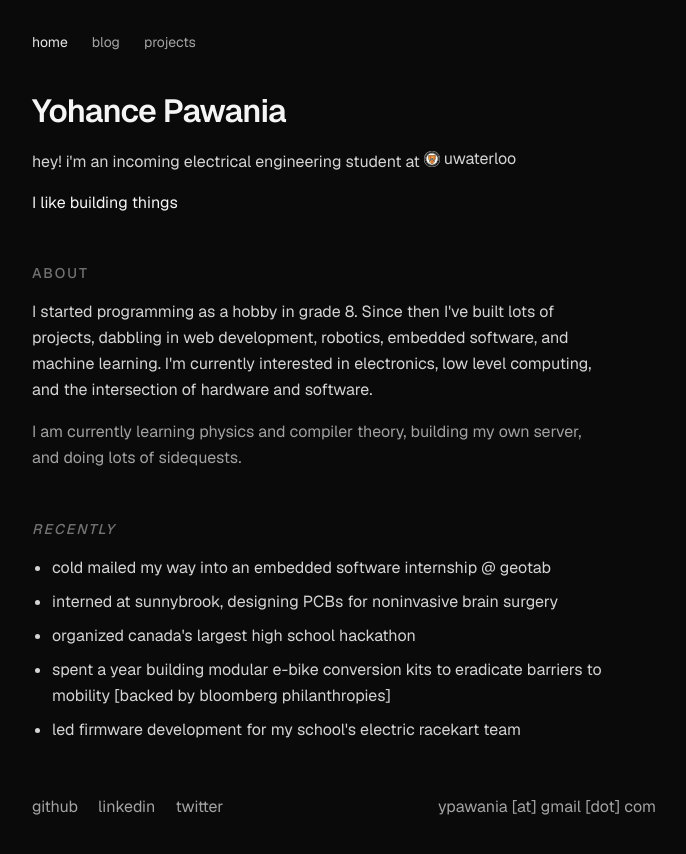
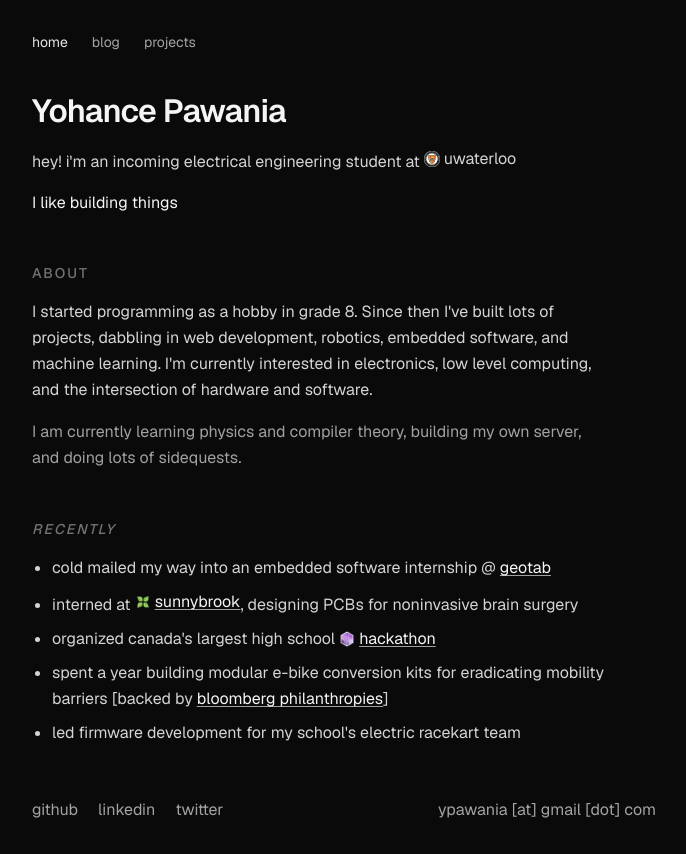
Before and after one commit to ypawania/yohancepawania.dev, a Next.js app: page / in a window 1280 px wide. Shown: the whole page, without its empty margins (296-982 px from the left). Built offline with nearby package versions, Linux system fonts and the light colour scheme.

Commit message:
Added links

```diff
--- /dev/null
+++ b/app/components/text-link.tsx
@@ -0,0 +1,26 @@
+import React from "react";
+
+type TextLinkProps = {
+  href: string;
+  children: React.ReactNode;
+  target?: string;
+  rel?: string;
+};
+
+export default function TextLink({
+  href,
+  children,
+  target = "_blank",
+  rel = "noopener noreferrer",
+}: TextLinkProps) {
+  return (
+    <a
+      href={href}
+      target={target}
+      rel={rel}
+      className="underline decoration-neutral-400 underline-offset-2 text-neutral-100 transition-all duration-150 hover:text-neutral-50 hover:italic hover:decoration-neutral-200"
+    >
+      {children}
+    </a>
+  );
+}
--- a/app/page.tsx
+++ b/app/page.tsx
@@ -1,5 +1,6 @@
 import Image from "next/image";
 import CopyEmailLink from "./components/copy-email-link";
+import TextLink from "./components/text-link";
 
 export default function Home() {
   return (
@@ -36,8 +37,8 @@ export default function Home() {
             About
           </h2>
           <p className="max-w-xl text-sm leading-relaxed text-neutral-300 sm:text-base">
-            I started programming as a hobby in grade 8. Since then I've built lots of projects, dabbling
-            in web development, robotics, embedded software, and machine learning. I'm currently interested
+            I started programming as a hobby in grade 8. Since then I&apos;ve built lots of projects, dabbling
+            in web development, robotics, embedded software, and machine learning. I&apos;m currently interested
             in electronics, low level computing, and the intersection of hardware and software.
           </p>
           <p className="max-w-xl text-sm leading-relaxed text-neutral-400 sm:text-base">
@@ -50,11 +51,11 @@ export default function Home() {
             <i>recently</i>
           </h2>
           <ul className="list-disc space-y-2 pl-5 text-sm leading-relaxed text-neutral-300 sm:text-base">
-            <li>cold mailed my way into an embedded software internship @ geotab</li>
-            <li>interned at sunnybrook, designing PCBs for noninvasive brain surgery</li>
-            <li>organized canada's largest high school hackathon</li>
-            <li>spent a year building modular e-bike conversion kits to eradicate barriers to mobility [backed by bloomberg philanthropies]</li>
-            <li>led firmware development for my school's electric racekart team</li>
+            <li>cold mailed my way into an embedded software internship @ <TextLink href="https://www.geotab.com">geotab</TextLink></li>
+            <li>interned at <span className="inline-flex items-center gap-1 whitespace-nowrap"><Image src="/assets/Sunnybrook.png" alt="Sunnybrook" width={16} height={16} className="h-[1em] w-auto" /><TextLink href="https://www.sunnybrook.ca">sunnybrook</TextLink></span>, designing PCBs for noninvasive brain surgery</li>
+            <li>organized <span className="inline-flex items-center gap-1 whitespace-nowrap">canada&apos;s largest high school <Image src="/assets/eurekahacks-logo.svg" alt="Eurekahacks" width={16} height={16} className="h-[1em] w-auto" /> <TextLink href="https://2025.eurekahacks.ca/">hackathon</TextLink> </span></li>
+            <li>spent a year building modular e-bike conversion kits for eradicating mobility barriers [backed by <TextLink href="https://www.bloomberg.org">bloomberg philanthropies</TextLink>]</li>
+            <li>led firmware development for my school&apos;s electric racekart team</li>
           </ul>
         </section>
 
```
Also changed, not shown: public/assets/eurekahacks-logo.svg (added).
